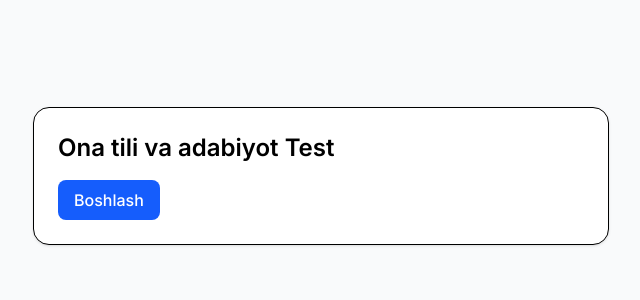
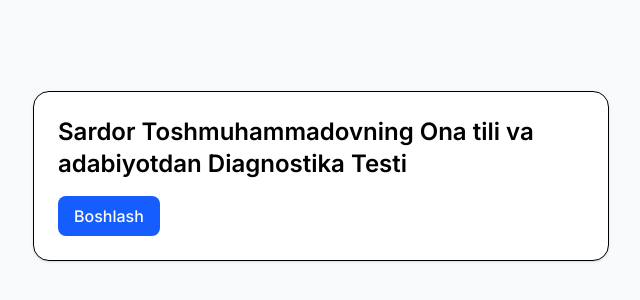
Before and after one commit to kumanboy/certification, a Next.js app: page / in a window 1280 px wide. Shown: the part 224-524 px from the top of the page, without its empty margins (319-959 px from the left). Built offline with nearby package versions, Linux system fonts and the light colour scheme.

Commit message:
FINISHED

```diff
--- a/app/page.tsx
+++ b/app/page.tsx
@@ -4,7 +4,7 @@ export default function Home() {
     return (
         <main className="min-h-screen grid place-items-center bg-gray-50 p-6">
             <div className="w-full max-w-xl rounded-2xl border bg-white p-6 shadow">
-                <h1 className="text-2xl font-semibold">Ona tili va adabiyot Test</h1>
+                <h1 className="text-2xl font-semibold">Sardor Toshmuhammadovning Ona tili va adabiyotdan Diagnostika Testi</h1>
                 <Link
                     href="/login"
                     className="mt-4 inline-flex rounded-lg bg-blue-600 px-4 py-2 font-medium text-white"
```
